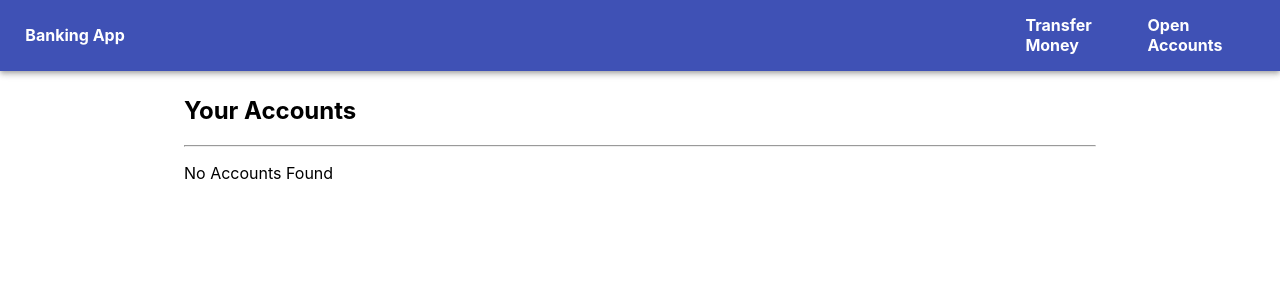
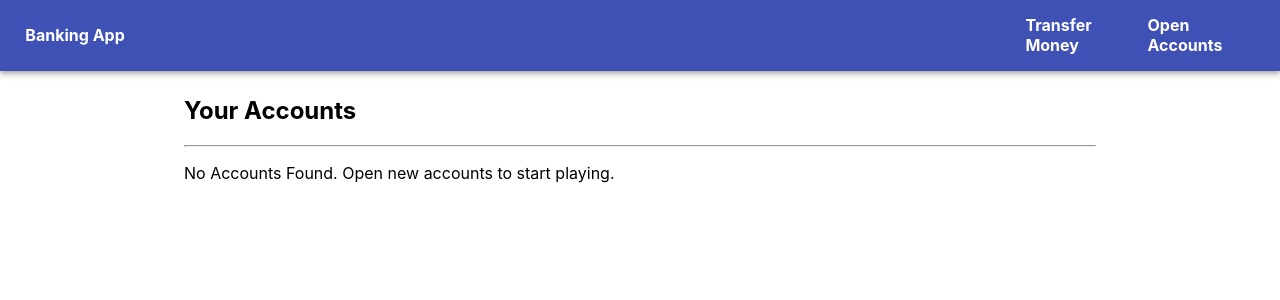
Before and after one commit to nishkaush/banking-app-react, a React (Create React App) app: page / in a window 1280 px wide. Shown: the top 300 px of the page. Built offline with nearby package versions, Linux system fonts and the light colour scheme.

Commit message:
added firebase hosting configuration and deployed

```diff
--- a/package.json
+++ b/package.json
@@ -18,7 +18,9 @@
     "test": "react-scripts test",
     "eject": "react-scripts eject",
     "git": "git add . && git commit -m",
-    "postgit": "git push"
+    "postgit": "git push",
+    "deploy": "npm run build",
+    "postdeploy": "firebase deploy"
   },
   "eslintConfig": {
     "extends": "react-app"
--- a/src/containers/Home/Home.js
+++ b/src/containers/Home/Home.js
@@ -59,7 +59,7 @@ class Home extends Component {
         </Table>
       );
     } else {
-      return <p>No Accounts Found</p>;
+      return <p>No Accounts Found. Open new accounts to start playing.</p>;
     }
   }
 
```
Also changed, not shown: firebase.json (added), 1 other file (tests, documents, lock files or other folders).
